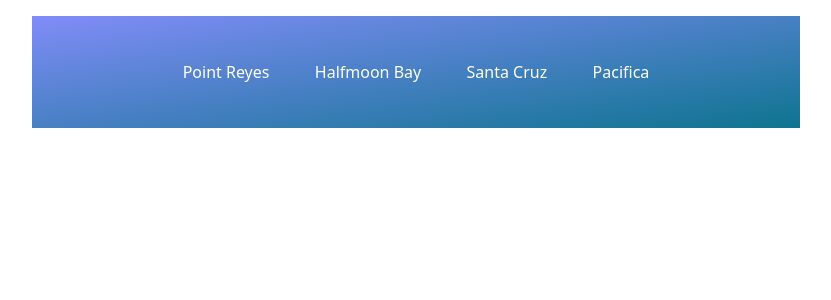
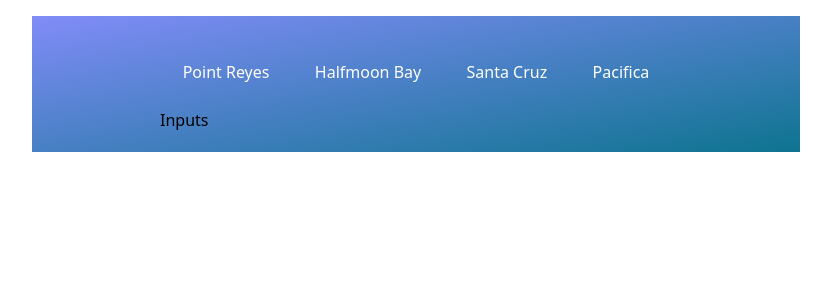
Before and after one commit to NaNifer/tidepooling-with-kids, a React (Create React App) app: page / in a window 1280 px wide. Shown: the top 300 px of the page, without its empty margins (224-1055 px from the left). Built offline with nearby package versions, Linux system fonts and the light colour scheme; the HTML template or start-up script is replaced by a standard one.

Commit message:
Started Inputs

```diff
--- a/src/App.js
+++ b/src/App.js
@@ -1,11 +1,13 @@
 import './App.css';
 import TopButtons from './components/TopButtons';
+import Inputs from './components/Inputs';
 
 
 function App() {
   return (
     <div className="mx-auto max-w-screen-md mt-4 py-5 px-32 bg-gradient-to-br from-indigo-400 to-cyan-700">
       <TopButtons />
+      <Inputs />
     </div>
   );
 }
--- /dev/null
+++ b/src/components/Inputs.jsx
@@ -0,0 +1,10 @@
+import React from 'react'
+
+
+function Inputs() {
+  return (
+    <div>Inputs</div>
+  )
+}
+
+export default Inputs
--- a/src/components/TopButtons.jsx
+++ b/src/components/TopButtons.jsx
@@ -23,7 +23,7 @@ function TopButtons() {
   return (
     <div  className='flex items-center justify-around my-6'>
         {cities.map((city) => (
-            <button className='text-white text-large f'>{city.title}</button>
+            <button key={city.id} className='text-white text-large f'>{city.title}</button>
         ))}
     </div>
   )
```
